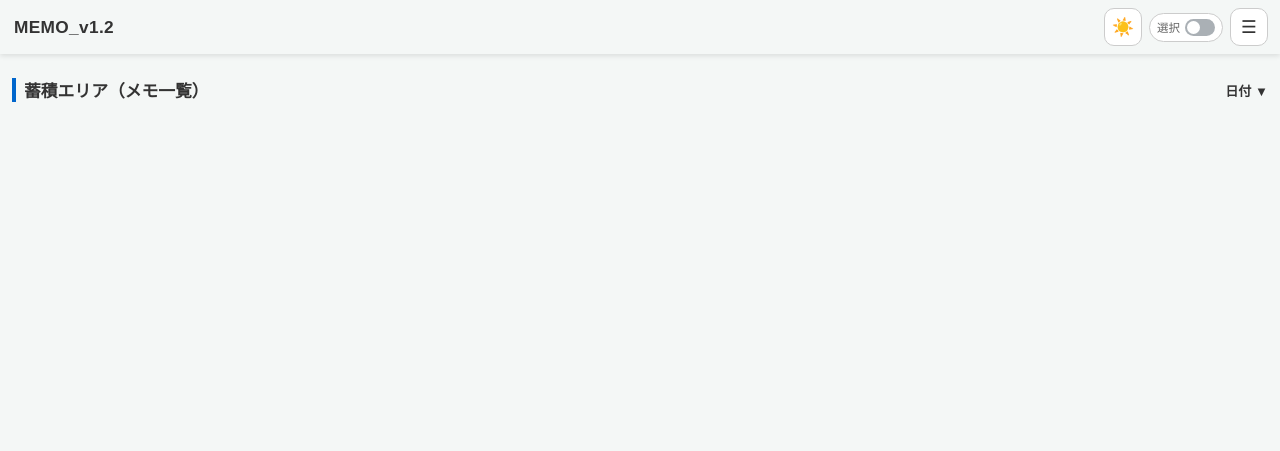
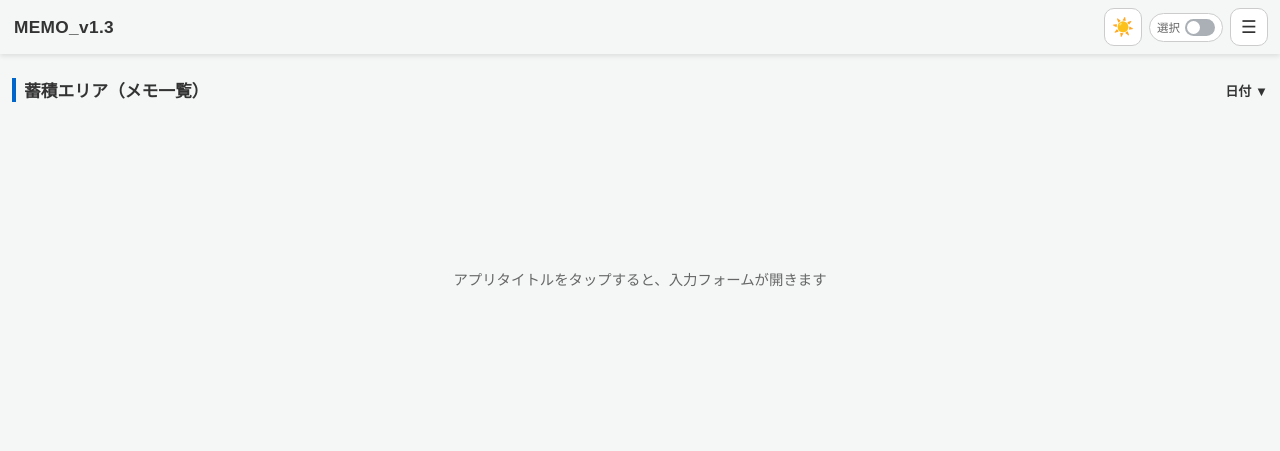
Before and after one commit to bongonandesu-art/memo, a plain HTML site: page index.html in a window 1280 px wide. Drawn offline with Linux system fonts and the light colour scheme.

Commit message:
Update index.html

```diff
--- a/index.html
+++ b/index.html
@@ -3,8 +3,8 @@
 <head>
 <meta charset="UTF-8">
 <meta name="viewport" content="width=device-width, initial-scale=1.0">
-<title>メモ v1.2</title>
-<!-- Version: v1.2 -->
+<title>メモ v1.3</title>
+<!-- Version: v1.3 -->
 <style>
   :root {
     --bg-color: #f4f7f6;
@@ -274,7 +274,7 @@
 <body>
 
   <div class="top-bar" id="topBar">
-    <button type="button" class="app-title-button" id="appTitleButton" onclick="toggleInputPanel('memo')" aria-expanded="false">MEMO_v1.2</button>
+    <button type="button" class="app-title-button" id="appTitleButton" onclick="toggleInputPanel('memo')" aria-expanded="false">MEMO_v1.3</button>
     <button type="button" class="theme-btn" id="themeToggle" onclick="toggleTheme()" aria-label="ライト・ダーク切り替え">☀️</button>
     <button type="button" class="selection-toggle" id="selectionModeToggle" aria-pressed="false" onclick="toggleSelectionMode()" title="複数選択モード">
       <span>選択</span><span class="toggle-track"></span>
@@ -353,6 +353,7 @@
   const PARTS_KEY = 'parts_replacement_memo_v2';
   const MEMO_KEY = 'general_memo_v1';
   const THEME_KEY = 'parts_memo_theme';
+  const INTRO_SEEN_KEY = 'memo_v1_intro_seen';
 
   const PART_OPTIONS = { '減圧弁': ['S', 'W'], 'カラン': ['樹脂', 'ゴールド', 'シルバー'] };
   const KNOWN_MAKERS = ['--', 'ホシザキ', 'ニットク', 'ボクソン'];
```
